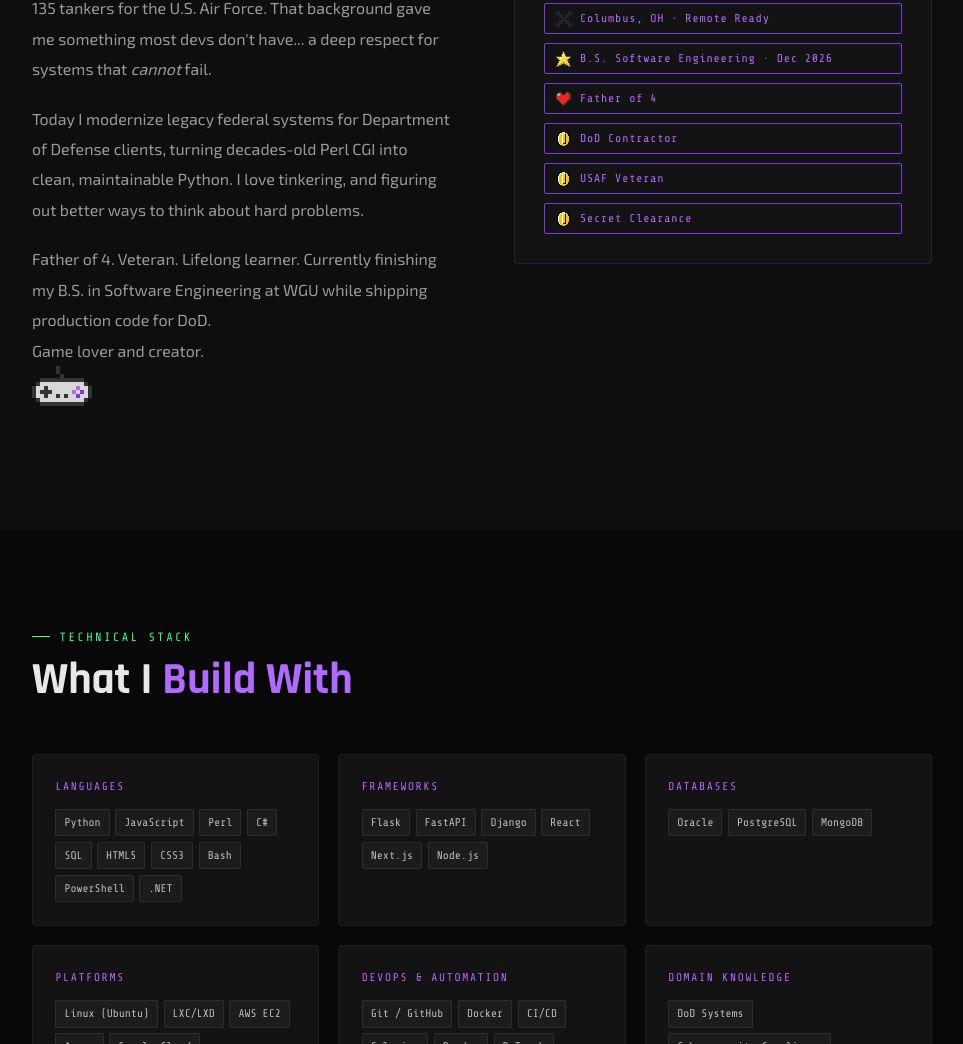
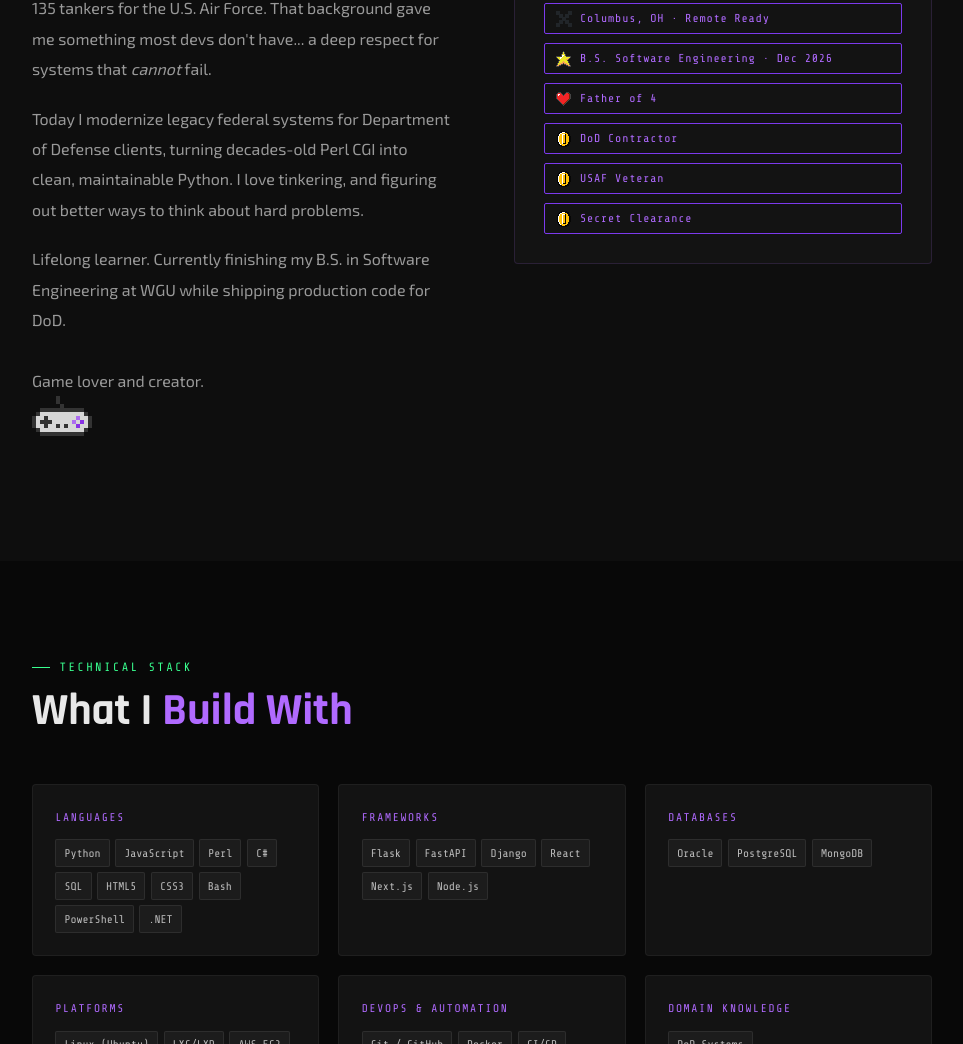
Before and after one commit to LogiDaBear/LePortfolioNumbiTwah, a website: page index.html in a window 1280 px wide. Shown: the part 1143-2187 px from the top of the page, without its empty margins (158-1121 px from the left). Drawn offline with nearby package versions, Linux system fonts and the light colour scheme.

Commit message:
redundancy removal of verbage

```diff
--- a/index.html
+++ b/index.html
@@ -444,7 +444,7 @@
         <div class="about-text">
           <p>I'm a self-driven software developer who traded wrenches for keyboards after six years maintaining KC-135 tankers for the U.S. Air Force. That background gave me something most devs don't have... a deep respect for systems that <em>cannot</em> fail.</p>
           <p>Today I modernize legacy federal systems for Department of Defense clients, turning decades-old Perl CGI into clean, maintainable Python. I love tinkering, and figuring out better ways to think about hard problems.</p>
-          <p>Father of 4. Veteran. Lifelong learner. Currently finishing my B.S. in Software Engineering at WGU while shipping production code for DoD. <br>Game lover and creator. <br><i class="nes-icon snes-logo is-small"></i></p>
+          <p>Lifelong learner. Currently finishing my B.S. in Software Engineering at WGU while shipping production code for DoD. <br><br>Game lover and creator. <br><i class="nes-icon snes-logo is-small"></i></p>
 
         </div>
         <div>
```
